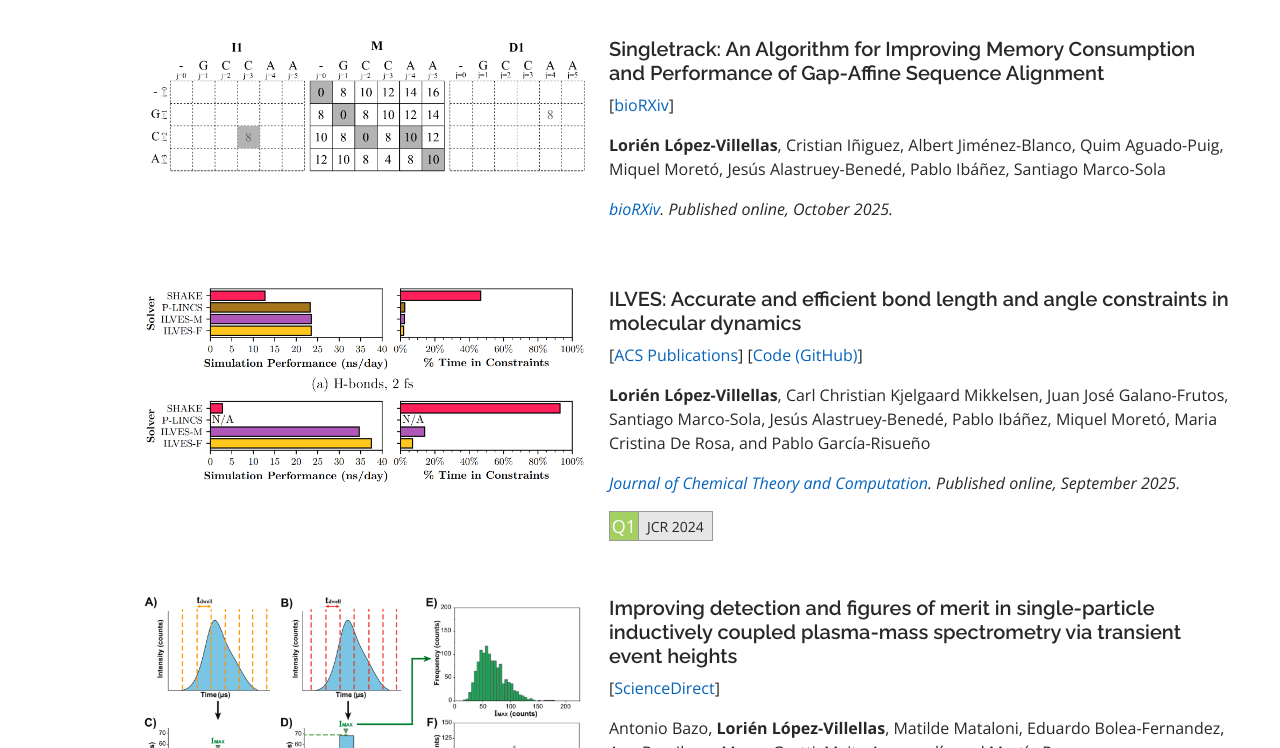
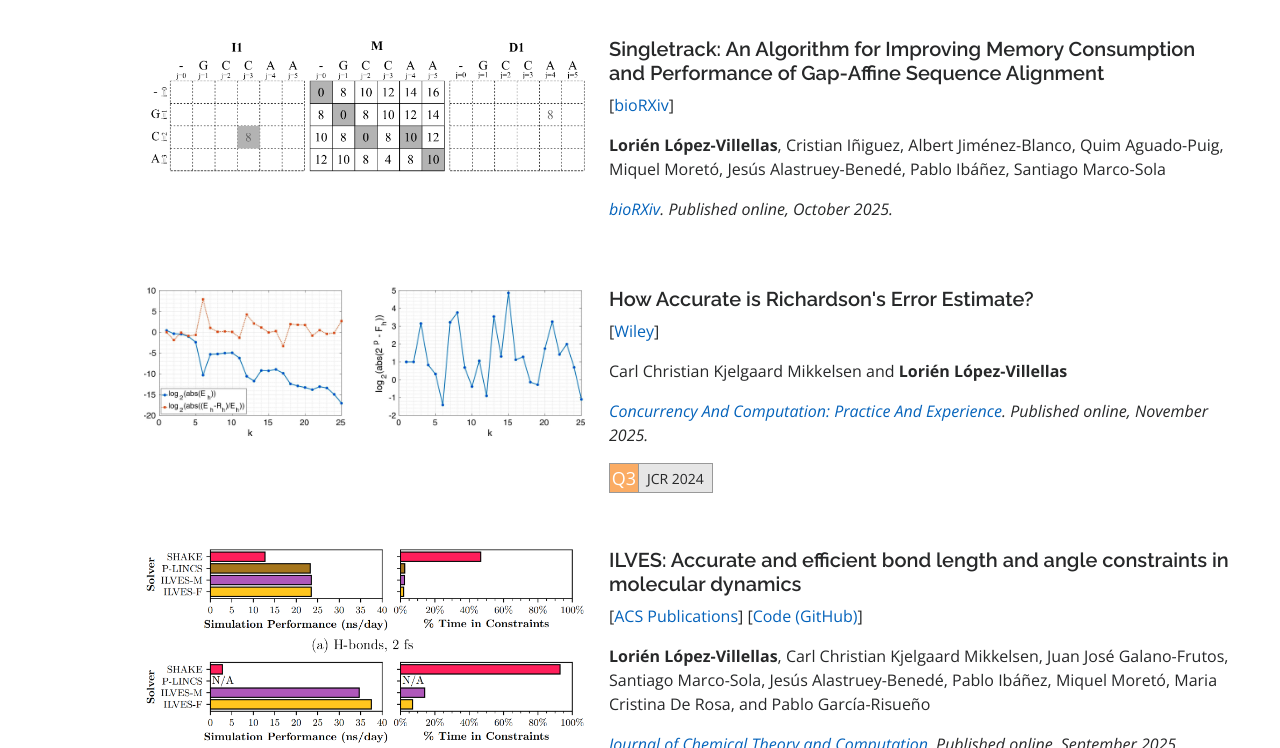
Before and after one commit to LorienLV/LorienLV.github.io, a plain HTML site: page index.html in a window 1280 px wide. Shown: the part 583-1331 px from the top of the page. Drawn offline with nearby package versions, Linux system fonts and the light colour scheme.

Commit message:
Added paper

```diff
--- a/index.html
+++ b/index.html
@@ -137,6 +137,27 @@
             </div>
           </div>
 
+          <!-- 	How Accurate is Richardson's Error Estimate? -->
+          <div class="row paper">
+            <div class="d-none d-lg-block order-last order-lg-first col">
+              <img class="img-fluid" src="assets/img/papers/richardson-2025.jpg" alt="">
+            </div>
+            <div class="col-12 col-lg-7">
+              <h4>How Accurate is Richardson's Error Estimate?</h4>
+                <p>
+                  [<a href="https://onlinelibrary.wiley.com/doi/10.1002/cpe.70305" target="_blank">Wiley</a>]
+                </p>
+              <p>Carl Christian Kjelgaard Mikkelsen and <strong>Lorién López-Villellas</strong></p>
+              <p class="fst-italic">
+                <a href="https://onlinelibrary.wiley.com/journal/15320634" target="_blank">Concurrency And Computation: Practice And Experience</a>. Published online, November 2025.
+              </p>
+              <div class="jcr-container">
+                <div class="jcr-quartile jcr-q3"><span class="jcr-text">Q3</span></div>
+                <div class="jcr-metric"><span class="jcr-text">JCR 2024</span></div>
+              </div>
+            </div>
+          </div>
+
           <!-- 	ILVES: Accurate and efficient bond length and angle constraints in molecular dynamics -->
           <div class="row paper">
             <div class="d-none d-lg-block order-last order-lg-first col">
@@ -266,11 +287,11 @@
               <p>Carl Christian Kjelgaard Mikkelsen, <strong>Lorién López-Villellas</strong> and Pablo García-Risueño</p>
               <p class="fst-italic">
                 <a href="https://onlinelibrary.wiley.com/journal/15320634" target="_blank">Concurrency And Computation: Practice And Experience</a>. Published online, July 2023.
+              </p>
               <div class="jcr-container">
                 <div class="jcr-quartile jcr-q2"><span class="jcr-text">Q2</span></div>
                 <div class="jcr-metric"><span class="jcr-text">JCR 2023</span></div>
               </div>
-              </p>
             </div>
           </div>
 
@@ -289,11 +310,11 @@
               <p><strong>Lorién López-Villellas</strong>, Carl Christian Kjelgaard Mikkelsen, Juan José Galano-Frutos, Santiago Marco-Sola, Jesús Alastruey-Benedé, Pablo Ibáñez, Miquel Moretó, Javier Sancho, and Pablo García-Risueño</p>
               <p class="fst-italic">
                 <a href="https://www.sciencedirect.com/journal/computer-physics-communications" target="_blank">Computer Physics Communications</a>. Volume 288, July 2023.
+              </p>
               <div class="jcr-container">
                 <div class="jcr-quartile jcr-q1"><span class="jcr-text">Q1</span></div>
                 <div class="jcr-metric"><span class="jcr-text">JCR 2023</span></div>
               </div>
-              </p>
             </div>
           </div>
 
```
Also changed, not shown: assets/img/papers/richardson-2025.jpg (added). Lines whose indentation alone changed are shown as unchanged.
